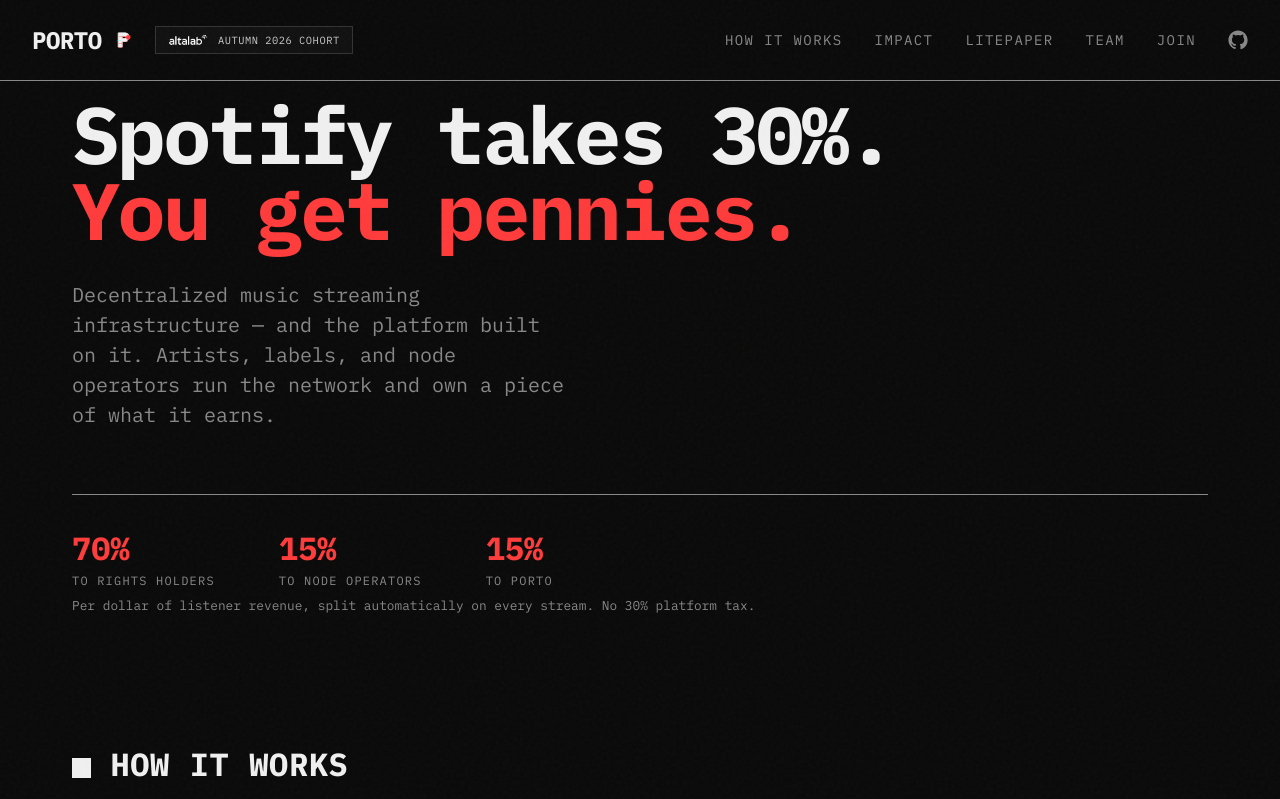
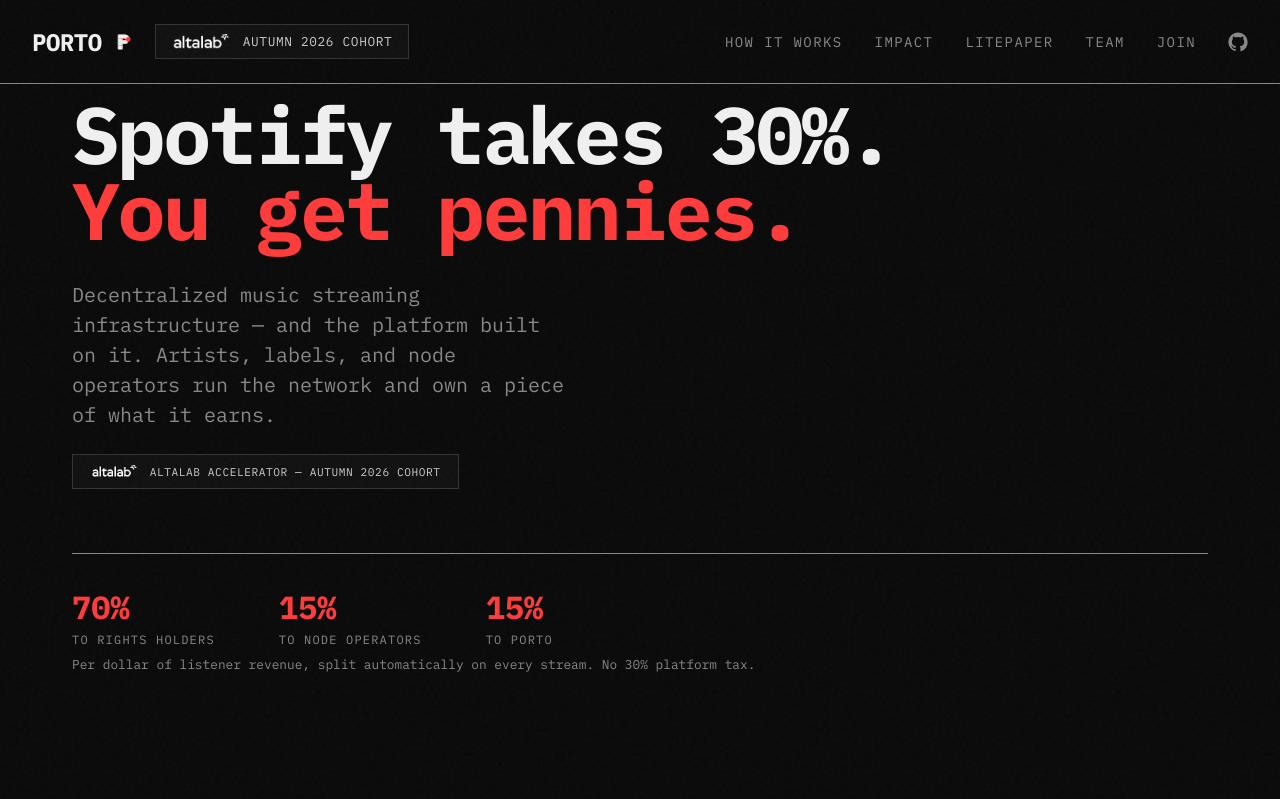
Before and after one commit to porto-labs-xyz/lander, a Gatsby site: page / in a window 1280 px wide. Shown: the top 799 px of the page. Built offline with nearby package versions, Linux system fonts and the light colour scheme; Gatsby itself is replaced by a stand-in of ours.

Commit message:
altar labs accrediation, style improvements

```diff
--- a/src/pages/index.jsx
+++ b/src/pages/index.jsx
@@ -86,19 +86,38 @@
   altalabBadge: {
     display: 'inline-flex',
     alignItems: 'center',
-    gap: '0.5rem',
-    padding: '0.35rem 0.75rem',
+    gap: '0.6rem',
+    padding: '0.5rem 1rem',
     border: '1px solid #333',
     background: '#111',
     textDecoration: 'none',
     color: '#ccc',
-    fontSize: '0.65rem',
+    fontSize: '0.8rem',
     textTransform: 'uppercase',
     letterSpacing: '0.05em',
     whiteSpace: 'nowrap',
   },
   altalabLogo: {
-    height: '11px',
+    height: '16px',
+    width: 'auto',
+  },
+  altalabBadgeHero: {
+    display: 'inline-flex',
+    alignItems: 'center',
+    gap: '0.6rem',
+    padding: '0.6rem 1.1rem',
+    marginTop: '1.5rem',
+    border: '1px solid #333',
+    background: '#111',
+    textDecoration: 'none',
+    color: '#ccc',
+    fontSize: '0.7rem',
+    textTransform: 'uppercase',
+    letterSpacing: '0.05em',
+    width: 'fit-content',
+  },
+  altalabLogoHero: {
+    height: '13px',
     width: 'auto',
   },
   tagline: {
@@ -516,6 +535,10 @@
         <p style={styles.tagline}>
           Decentralized music streaming infrastructure — and the platform built on it. Artists, labels, and node operators run the network and own a piece of what it earns.
         </p>
+        <a href="https://altalab.ai" target="_blank" rel="noopener noreferrer" className="altalabBadgeHero" style={styles.altalabBadgeHero}>
+          <img src="/images/altalab-logo.png" alt="AltaLab" style={styles.altalabLogoHero} />
+          <span>AltaLab Accelerator — Autumn 2026 Cohort</span>
+        </a>
         <div style={styles.stats}>
           <div style={styles.stat}>
             <span style={styles.statValue}>70%</span>
@@ -981,8 +1004,8 @@
         #team img {
           margin: 0 auto;
         }
-        .altalabBadge span {
-          display: none;
+        .altalabBadge {
+          display: none !important;
         }
       }
     `}</style>
```
